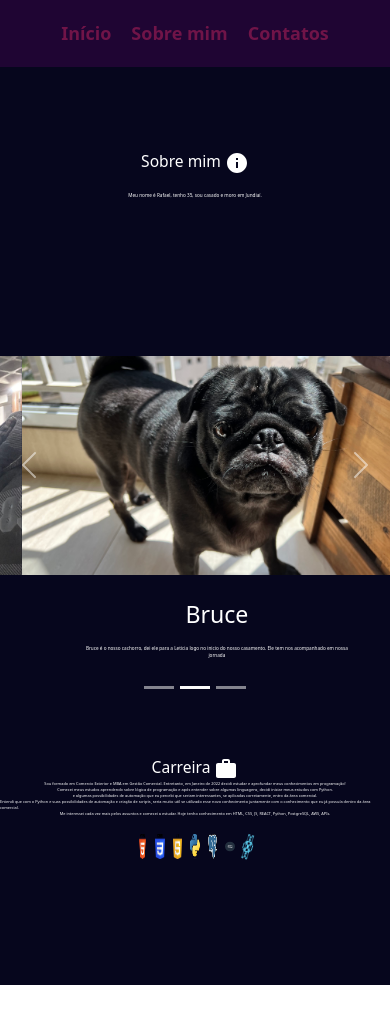
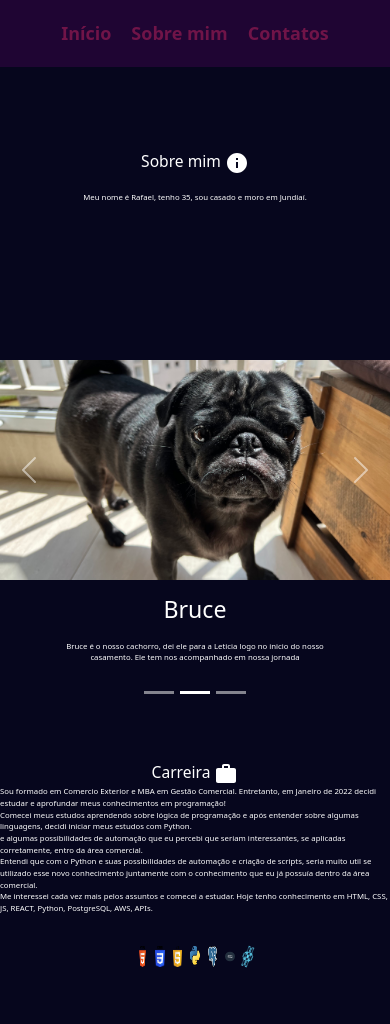
Before and after one commit to zigmons/my-page, a React (Create React App) app: page /about in a window 390 px wide. Shown: the top 1024 px of the page. Before the commit the page ends 985 px from the top, so only its background shows below. Built offline with nearby package versions, Linux system fonts and the light colour scheme.

Commit message:
fix responsividade pagina about

```diff
--- a/src/components/About.css
+++ b/src/components/About.css
@@ -58,18 +58,35 @@
 .image-container img {
   margin: 0 1vw;
   height: 3vh;
-    width: 2.5vw;
+  width: 1.5vw;
 }
 
 .react-icon {
   animation: rotate 10s linear infinite;
 }
 
-  @keyframes rotate {
-    0% {
-      transform: rotate(0deg);
+@media (max-width: 600px) {
+  .about {
+    font-size: 3vw;
   }
-    100% {
-      transform: rotate(360deg);
+  .about p {
+    font-size: 2vw;
+  }
+  .image-container {
+    height: 0vh;
+    margin-top: 5vh;
+  }
+  .image-container img {
+    margin: 0 1vw;
+    height: 2.5vh;
+    width: 2.5vw;
   }
 }
+
+/* @media (min-width: 600px) {
+  .image-container img {
+    margin: 0 1vw;
+    height: 3vh;
+    width: 1.5vw;
+  }
+} */
```
Lines whose indentation alone changed are shown as unchanged.
